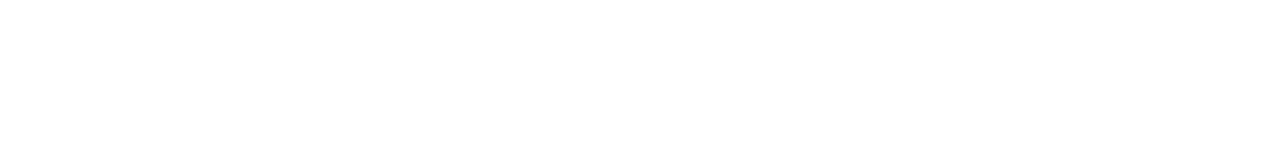
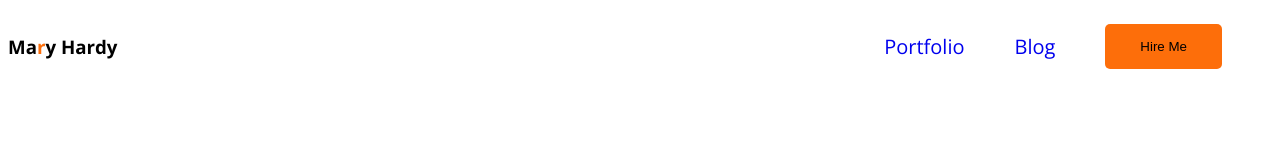
Before and after one commit to ESRAILHAQUE/web-developer-portfolio-marry-hardy, a plain HTML site: page index.html in a window 1280 px wide. Drawn offline with nearby package versions, Linux system fonts and the light colour scheme.

Commit message:
added nav

```diff
--- a/index.html
+++ b/index.html
@@ -4,10 +4,21 @@
     <meta charset="UTF-8">
     <meta name="viewport" content="width=device-width, initial-scale=1.0">
     <title>Web Developer Portfolio</title>
+    <link rel="preconnect" href="https://fonts.googleapis.com">
+<link rel="preconnect" href="https://fonts.gstatic.com" crossorigin>
+<link href="https://fonts.googleapis.com/css2?family=Open+Sans:wght@400;700;800&display=swap" rel="stylesheet">
+    <link rel="stylesheet" href="style.css">
 </head>
 <body>
     <header>
-
+        <nav>
+            <h3 class="nav-title">Ma<span class="primary-color">r</span>y Hardy</h3>
+            <ul>
+                <li><a href="#">Portfolio</a></li>
+                <li><a href="#">Blog</a></li>
+                <li><button class="btn-primary">Hire Me</button></li>
+            </ul>
+        </nav>
     </header>
     <main>
 
--- /dev/null
+++ b/style.css
@@ -0,0 +1,38 @@
+/* common shared Styles */
+body{
+    font-family: 'Open Sans', sans-serif;
+}
+/* Primary Color */
+.primary-color{
+    color: #FD6E0A;
+}
+.btn-primary{
+    border: none;
+    border-radius: 5px;
+    background: #FD6E0A;
+    padding: 15px 35px;
+}
+/* Nav related styles */
+nav{
+    display: flex;
+    justify-content: space-between;
+    align-items: center;
+}
+nav-title{
+    color: #181818;
+    font-size: 45px;
+    font-weight: 800;
+}
+nav>ul{
+    display: flex;
+    align-items: center;
+}
+nav li{
+    list-style-type: none;
+    margin-right: 50px;
+
+}
+nav li a{
+    text-decoration: none;
+    font-size: 20px;
+}
```
Also changed, not shown: images/developer.png (added), images/hardy.png (added), images/header_bg.png (added), images/icons/facebook.png (added), images/icons/insta.png (added), images/icons/js.png (added), images/icons/mongo.png (added), images/icons/nodejs.png (added), images/icons/react.png (added), images/icons/twitter.png (added), 1 other file.
